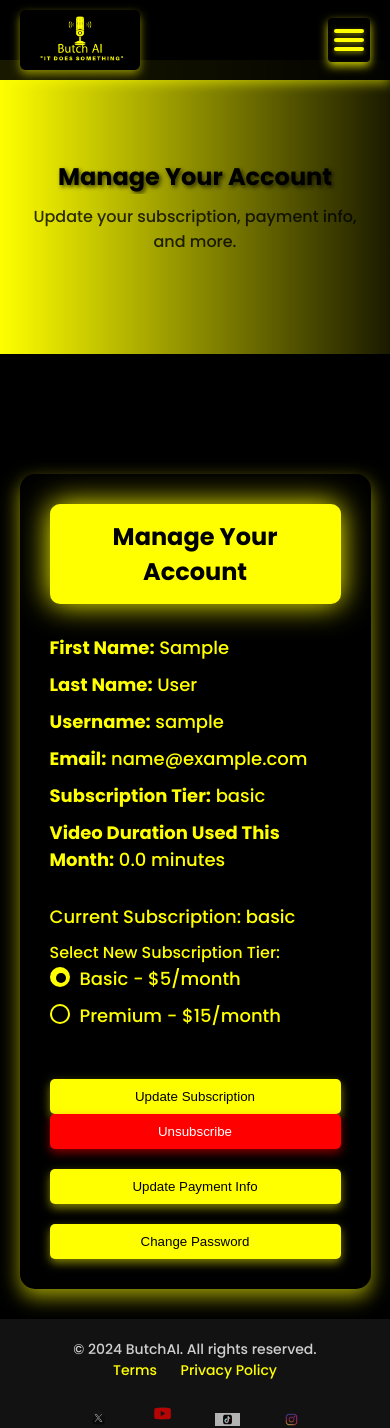
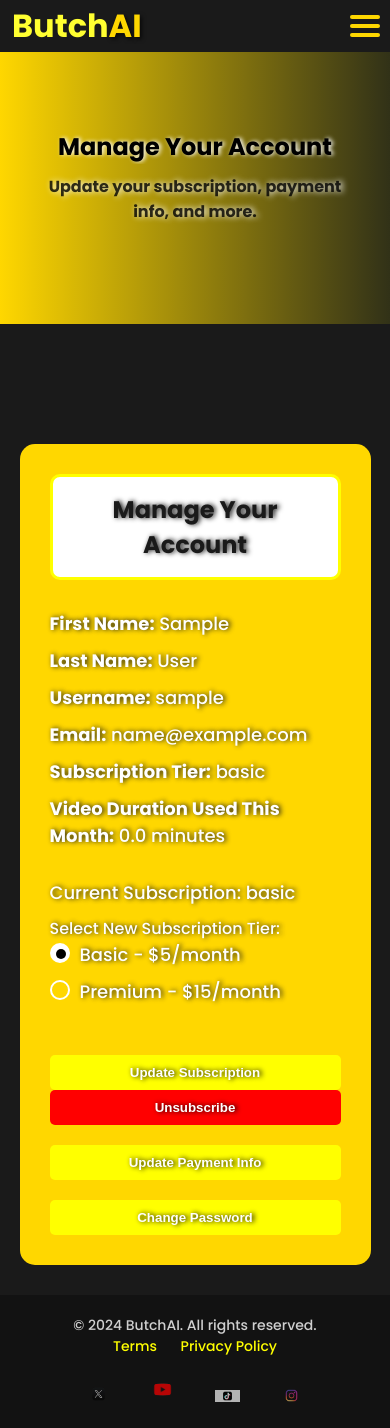
Before and after one commit to jbsam7/ButchAI, a Flask app: page /account in a window 390 px wide. Run offline with Flask 3, Linux system fonts and the light colour scheme; the visitor is signed in with stand-in values (Sample User, id 1); data comes from the database, SQL or seed files in the repository; some libraries are stand-ins or nearby versions.

Commit message:
Updated css and hamburger menu for account page

```diff
--- a/templates/accounts.html
+++ b/templates/accounts.html
@@ -17,8 +17,8 @@
         }
 
         html, body {
-            background-color: black;
-            color: yellow;
+            background-color: #1a1a1a;
+            color: #FFD700;
             font-family: 'Poppins', sans-serif;
             height: 100%;
             min-height: 100vh;
@@ -34,33 +34,33 @@
             display: flex;
             justify-content: space-between; /* Space between left and right sections */
             align-items: center;
-            padding: 10px 20px;
+            padding: 2px 4px;
             position: fixed;
             top: 0;
             width: 100%;
-            background-color: rgba(0, 0, 0, 0.9); /* Semi-transparent for better visibility */
-            box-shadow: 0 4px 10px rgba(255, 255, 0, 0.5);
+            background-color: #1a1a1a; /* Semi-transparent for better visibility */
+
             z-index: 1000;
         }
 
-        /* Left Section: Logo and Navigation Links */
-        .left-section {
-            display: flex;
-            align-items: center;
-            gap: 20px;
+       /* Logo Text */
+       .logo-text {
+            font-size: 32px;
+            font-weight: 700;
+            color: #FFFF31;
+            margin-right: 20px;
+            transition: color 0.3s ease-in-out;
+            cursor: default;
+            padding-left: 8px;
         }
 
-        /* Logo Styling */
-        .logo {
-            height: 60px;
-            width: auto;
-            transition: box-shadow 0.3s ease-in-out;
-            border-radius: 6px;
-            box-shadow: 0 4px 10px rgba(255, 255, 0, 0.5);
+        .logo-text:hover {
+            color: rgba(255, 255, 0, 0.8);
         }
 
-        .logo:hover {
-            box-shadow: 0 0 30px rgba(255, 255, 0, 1);
+        .logo-text .ai {
+            color: #FFD700;
+            text-shadow: 2px 2px 4px rgba(0, 0, 0, 0.7);
         }
 
         /* Navigation Links Containers */
@@ -144,70 +172,70 @@
             display: none; /* Hidden by default, shown on mobile via media queries */
             cursor: pointer;
             padding: 6px;
-            box-shadow: 0 4px 10px rgba(255, 255, 0, 0.8);
             border-radius: 4px;
         }
 
         .hamburger div {
             width: 30px;
             height: 4px;
-            background-color: yellow;
+            background-color: #FFD700;
             margin: 5px 0;
             border-radius: 2px;
-            box-shadow: 0 2px 5px rgba(255, 255, 0, 0.5);
         }
 
         /* Banner Styles */
         .banner {
-            background: linear-gradient(to right, yellow, rgba(255, 255, 0, 0.1));
+            background: linear-gradient(to right, #FFD700, rgba(255, 255, 0, 0.1));
             display: flex;
             align-items: center;
             justify-content: center; /* Center the text */
             padding: 100px 20px; /* Adjusted padding to accommodate fixed header */
-            margin-top: 60px; /* Adjusted to prevent overlap with fixed header */
+            margin-top: 30px; /* Adjusted to prevent overlap with fixed header */
             flex-direction: column;
             text-align: center;
         }
 
         .banner-text {
-            font-size: 36px;
+            font-size: 40px;
             font-weight: bold;
             color: black; /* Text color contrasting with the background */
             max-width: 90%;
             overflow: hidden;
             white-space: nowrap;
-            text-shadow: 2px 2px 4px rgba(0,0,0,0.7);
+            text-shadow: 2px 0px 4px white;
             animation: none; /* Removed typing animation for simplicity */
             margin-bottom: 20px;
         }
 
         .banner-subtext {
-            font-size: 18px;
+            font-size: 25px;
             color: rgba(0, 0, 0, 0.8);
+            font-weight: bold;
+            text-shadow: 2px 0px 6px white;
         }
 
         /* Account Container Styles */
         .account-container {
-            background-color: black;
-            color: yellow;
+            background-color: #FFD700;
+            color: white;
+            text-shadow: #1a1a1a 2px 0px 5px;
             padding: 40px;
             border-radius: 15px;
-            box-shadow: 0px 8px 20px rgba(255, 255, 0, 0.6);
             width: 100%;
             max-width: 500px;
             text-align: center;
-            margin: 150px auto 50px auto; /* Space for header and footer */
+            margin: 70px auto 50px auto; /* Space for header and footer */
         }
 
         /* Title inside account container */
         .account-container h1 {
             margin-bottom: 30px;
             font-size: 24px;
-            box-shadow: 0 0 30px rgba(255, 255, 0, 1);
             padding: 15px;
             border-radius: 10px;
-            color: black;
-            background-color: yellow;
+            color: #1a1a1a;
+            background-color: white;
+            border: yellow 3px solid;
         }
 
         /* Subscription Information */
@@ -226,6 +254,7 @@
             display: flex;
             align-items: center;
             margin-bottom: 10px;
+            color: white;
         }
 
         .form-check input[type="radio"] {
@@ -235,7 +264,7 @@
             width: 20px;
             height: 20px;
             border-radius: 50%;
-            border: 2px solid yellow;
+            border: 2px solid white;
             position: relative;
             cursor: pointer;
             transition: all 0.2s ease-in-out;
@@ -260,7 +289,7 @@
 
         .form-check-label {
             font-size: 18px;
-            color: yellow;
+            color: white;
             cursor: pointer;
         }
 
@@ -275,10 +304,11 @@
             border: none;
             padding: 10px 20px;
             border-radius: 5px;
-            box-shadow: 0px 4px 10px rgba(255, 0, 0, 0.5);
             cursor: pointer;
             transition: transform 0.3s ease-in-out, box-shadow 0.3s ease-in-out;
             width: 100%;
+            font-weight: bold;
+            text-shadow: #000 2px 0px 5px;
         }
 
         .btn-unsubscribe:hover {
@@ -289,15 +319,16 @@
         /* Button styling for other account actions */
         .btn-account {
             background-color: yellow;
-            color: black;
+            color: white;
+            text-shadow: #000 2px 0px 5px;
             border: none;
             padding: 10px 20px;
             border-radius: 5px;
-            box-shadow: 0px 4px 10px rgba(255, 255, 0, 0.5);
             cursor: pointer;
             transition: transform 0.3s ease-in-out, box-shadow 0.3s ease-in-out;
             width: 100%;
             margin-top: 20px;
+            font-weight: bold;
         }
 
         .btn-account:hover {
@@ -421,8 +468,17 @@
 
     <!-- Header -->
     <header>
-        <div class="left-section">
-            <img src="{{ url_for('static', filename='images/logobaby.png') }}" alt="ButchAI Logo" class="logo">
+        <!-- Logo Text -->
+        <div class="logo-text" aria-label="ButchAI">
+            Butch<span class="ai">AI</span>
+        </div>
+
+        <!-- Hamburger Menu Icon -->
+        <div class="hamburger" onclick="toggleMenu()" aria-label="Toggle navigation menu" role="button" tabindex="0">
+            <div></div>
+            <div></div>
+            <div></div>
+        </div>
 
             <div class="nav-links-left">
                 <a href="/">Home</a>
```
Also changed, not shown: other parts of templates/accounts.html (+70 -32 lines).
